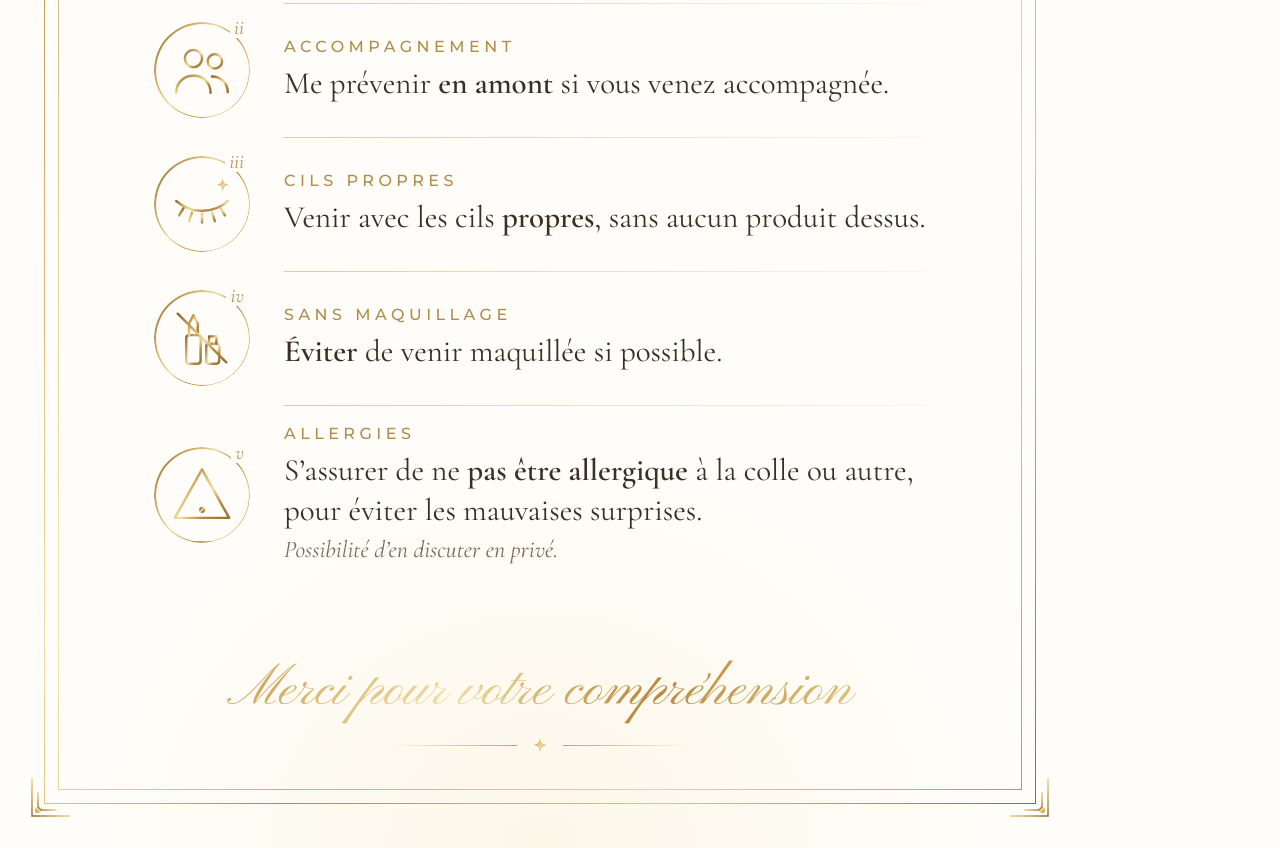
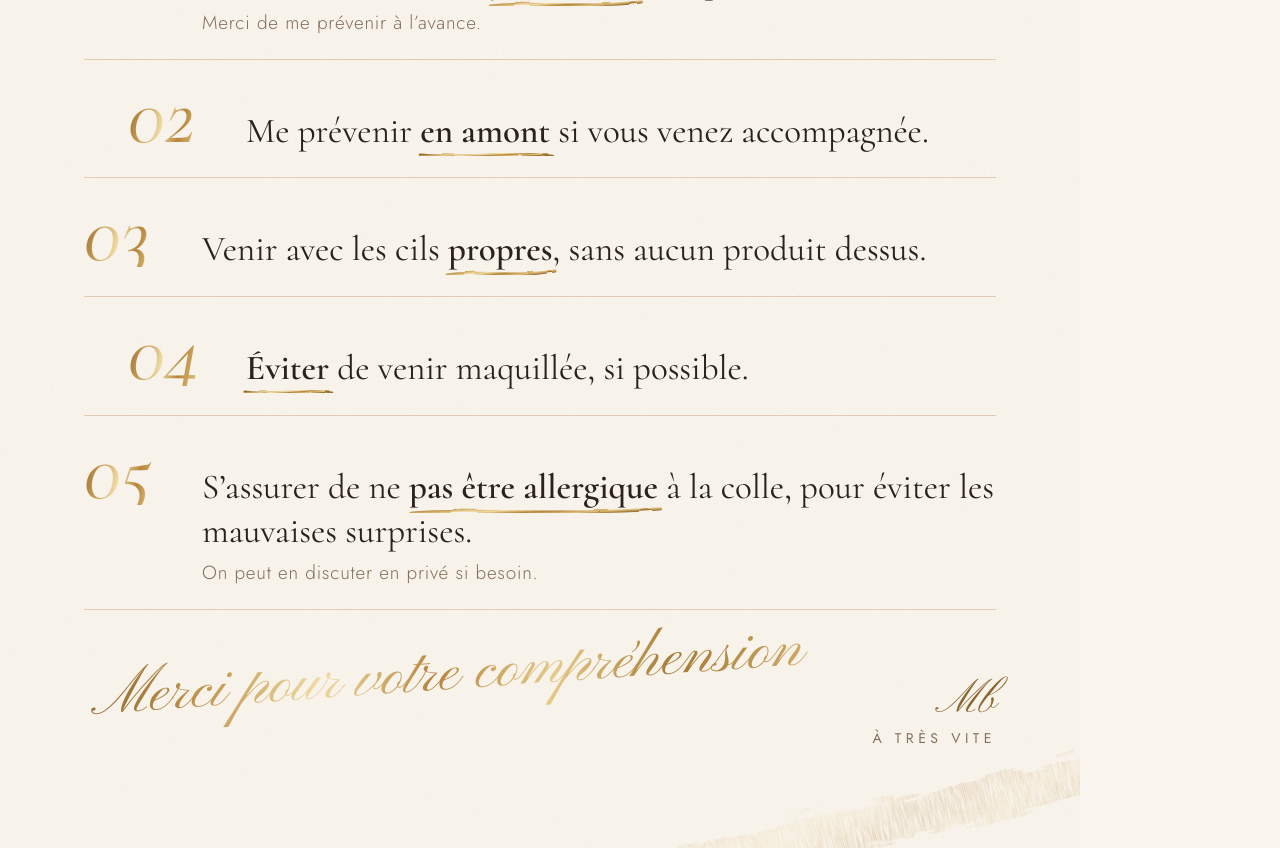
Before and after one commit to cttgkp6rg9-blip/Drop, a plain HTML site: page affiche/conditions.html in a window 1280 px wide. Shown: the part 772-1620 px from the top of the page. Drawn offline with nearby package versions, Linux system fonts and the light colour scheme.

Commit message:
Affiche conditions : DA éditoriale plus naturelle et dynamique
Co-Authored-By: Claude Opus 5.5 <noreply@anthropic.com>
Claude-Session: https://claude.ai/code/session_01KJR1EYEtcL5ZzPzfnF4Kc2

```diff
--- a/affiche/conditions.html
+++ b/affiche/conditions.html
@@ -3,132 +3,108 @@
 <head>
 <meta charset="utf-8">
 <title>MBLashes Conditions</title>
-<link href="https://fonts.googleapis.com/css2?family=Cormorant+Garamond:ital,wght@0,400;0,500;0,600;1,400&family=Pinyon+Script&family=Montserrat:wght@300;400;500&display=swap" rel="stylesheet">
+<link href="https://fonts.googleapis.com/css2?family=Cormorant:ital,wght@0,400;0,500;0,600;1,400;1,500&family=Pinyon+Script&family=Jost:wght@300;400;500&display=swap" rel="stylesheet">
 <style>
   :root{
-    --gold: linear-gradient(120deg,#8c6a2c 0%,#c9a157 22%,#f1dca0 42%,#b88a3e 60%,#e3c681 80%,#94702f 100%);
-    --gold-solid:#b08d4a;
-    --ink:#3b2f24;
-    --muted:#7a6a58;
-    --paper:#fffdf9;
+    --ink:#2b221b; --muted:#85725d; --paper:#fbf7f0; --gold:#b48a45; --gold-d:#8d6930;
+    --foil: linear-gradient(105deg,#8a652a 0%,#c69a52 18%,#f3dfa6 33%,#b9883d 48%,#e9cd8a 64%,#a77c35 80%,#d8b66f 100%);
   }
   *{box-sizing:border-box;margin:0;padding:0}
   html,body{width:1080px;height:1620px;background:var(--paper)}
-  body{font-family:'Cormorant Garamond',serif;color:var(--ink);overflow:hidden}
-  .poster{position:relative;width:1080px;height:1620px;
-    background:
-      radial-gradient(ellipse 70% 40% at 50% 0%, rgba(241,220,160,.22), transparent 70%),
-      radial-gradient(ellipse 60% 35% at 50% 100%, rgba(241,220,160,.18), transparent 70%),
-      var(--paper);}
-  /* frames */
-  .frame{position:absolute;inset:44px;border:1.5px solid transparent;
-    border-image:var(--gold) 1;}
-  .frame.inner{inset:58px;border-width:.75px;opacity:.7}
-  .corner{position:absolute;width:64px;height:64px}
-  .corner svg{width:100%;height:100%}
-  .c1{top:30px;left:30px}.c2{top:30px;right:30px;transform:scaleX(-1)}
-  .c3{bottom:30px;left:30px;transform:scaleY(-1)}.c4{bottom:30px;right:30px;transform:scale(-1)}
+  body{font-family:'Cormorant',serif;color:var(--ink);overflow:hidden}
+  .poster{position:relative;width:1080px;height:1620px;overflow:hidden;background:var(--paper)}
+  .grain{position:absolute;inset:0;pointer-events:none;mix-blend-mode:multiply;opacity:.55;z-index:20}
+  .foil{background:var(--foil);-webkit-background-clip:text;background-clip:text;color:transparent}
 
-  .content{position:absolute;inset:58px;padding:70px 96px 0;display:flex;flex-direction:column;align-items:center}
-  .logo{width:300px;display:block}
-  .wordmark{width:400px;margin-top:22px}
+  .brush{position:absolute;pointer-events:none}
+  .b1{top:250px;left:-120px;width:1000px;transform:rotate(-7deg);opacity:.9}
+  .b2{bottom:-60px;right:-140px;width:760px;transform:rotate(-14deg);opacity:.55}
 
-  .title{margin-top:40px;text-align:center;line-height:1}
-  .title .caps{font-family:'Cormorant Garamond';font-weight:500;font-size:58px;letter-spacing:.32em;padding-left:.32em;
-    background:var(--gold);-webkit-background-clip:text;background-clip:text;color:transparent}
-  .title .script{font-family:'Pinyon Script';font-size:92px;margin-top:-4px;
-    background:var(--gold);-webkit-background-clip:text;background-clip:text;color:transparent;padding:0 20px 14px}
+  header{position:absolute;top:70px;left:90px;right:90px;display:flex;align-items:center;justify-content:space-between;z-index:5}
+  header img{height:92px}
+  header .tag{font-family:'Jost';font-weight:400;font-size:15px;letter-spacing:.34em;color:var(--muted);text-align:right;line-height:1.7}
+  header .tag i{font-family:'Cormorant';font-style:italic;letter-spacing:0;font-size:22px;color:var(--gold-d)}
 
-  .rule{display:flex;align-items:center;gap:16px;width:420px;margin:0 0 18px}
-  .rule::before,.rule::after{content:"";flex:1;height:1px;background:linear-gradient(90deg,transparent,#c9a157)}
-  .rule::after{background:linear-gradient(90deg,#c9a157,transparent)}
-  .star{width:14px;height:14px}
+  .hero{position:absolute;top:205px;left:84px;z-index:5}
+  .hero .big{font-family:'Cormorant';font-weight:500;font-size:168px;line-height:.9;letter-spacing:-.01em;color:var(--ink)}
+  .hero .script{position:absolute;left:330px;top:128px;font-family:'Pinyon Script';font-size:128px;white-space:nowrap;
+    transform:rotate(-6deg);padding:0 30px 30px 10px}
+  .hero .lead{margin-top:150px;max-width:560px;font-size:27px;font-style:italic;color:var(--muted);line-height:1.35}
 
-  ol{list-style:none;width:100%}
-  li{display:grid;grid-template-columns:96px 1fr;align-items:center;gap:34px;padding:19px 0;position:relative}
-  li + li::before{content:"";position:absolute;top:0;left:130px;right:0;height:1px;
-    background:linear-gradient(90deg,rgba(201,161,87,.55),rgba(201,161,87,.08))}
-  .icon{width:96px;height:96px;border-radius:50%;position:relative;display:grid;place-items:center}
-  .icon::before{content:"";position:absolute;inset:0;border-radius:50%;padding:1.5px;background:var(--gold);
-    -webkit-mask:linear-gradient(#000 0 0) content-box,linear-gradient(#000 0 0);-webkit-mask-composite:xor;mask-composite:exclude}
-  .icon svg{width:60px;height:60px}
-  .num{position:absolute;top:-4px;right:2px;line-height:1;background:var(--paper);font-family:'Cormorant Garamond';font-style:italic;
-    font-size:20px;color:var(--gold-solid);padding:0 4px}
-  .txt h3{font-family:'Montserrat';font-weight:500;font-size:16px;letter-spacing:.28em;text-transform:uppercase;color:var(--gold-solid);margin-bottom:8px}
-  .txt p{font-size:31px;line-height:1.28;color:var(--ink)}
-  .txt p b{font-weight:600}
-  .txt small{display:block;font-style:italic;font-size:24px;color:var(--muted);margin-top:4px}
+  ol{position:absolute;top:680px;left:84px;right:84px;list-style:none;z-index:5}
+  li{display:grid;grid-template-columns:118px 1fr;align-items:baseline;padding:22px 0 24px;border-top:1px solid rgba(180,138,69,.35)}
+  li:last-child{border-bottom:1px solid rgba(180,138,69,.35)}
+  .n{font-family:'Cormorant';font-style:italic;font-weight:400;font-size:84px;line-height:.8}
+  .t{font-size:35px;line-height:1.25}
+  .t b{font-weight:600;position:relative;white-space:nowrap}
+  .t b svg{position:absolute;left:-4px;bottom:-9px;width:calc(100% + 8px);height:14px;overflow:visible}
+  .t small{display:block;font-family:'Jost';font-weight:300;font-size:19px;letter-spacing:.04em;color:var(--muted);margin-top:8px}
+  li:nth-child(even){padding-left:44px}
 
-  .footer{position:absolute;left:0;right:0;bottom:96px;text-align:center}
-  .footer .script{font-family:'Pinyon Script';font-size:56px;
-    background:var(--gold);-webkit-background-clip:text;background-clip:text;color:transparent;padding:0 10px 8px}
-  .footer .rule{margin:4px auto 0;width:300px}
+  footer{position:absolute;left:84px;right:84px;bottom:96px;display:flex;align-items:flex-end;justify-content:space-between;z-index:5}
+  footer .merci{font-family:'Pinyon Script';font-size:64px;white-space:nowrap;line-height:1;transform:rotate(-4deg);transform-origin:left bottom;padding:0 10px 20px}
+  footer .sig{text-align:right;white-space:nowrap;font-family:'Jost';font-size:14px;letter-spacing:.32em;color:var(--muted);line-height:2}
+  footer .sig span{font-family:'Pinyon Script';letter-spacing:0;font-size:46px;color:var(--gold-d);display:block;line-height:1}
 </style>
 </head>
 <body>
 <svg width="0" height="0" style="position:absolute">
   <defs>
-    <linearGradient id="g" x1="0" y1="0" x2="1" y2="1">
-      <stop offset="0" stop-color="#8c6a2c"/><stop offset=".35" stop-color="#d9b46a"/>
-      <stop offset=".55" stop-color="#f1dca0"/><stop offset=".75" stop-color="#b88a3e"/><stop offset="1" stop-color="#94702f"/>
+    <linearGradient id="g" x1="0" y1="0" x2="1" y2=".3">
+      <stop offset="0" stop-color="#8a652a"/><stop offset=".25" stop-color="#d1a65c"/><stop offset=".45" stop-color="#f3dfa6"/>
+      <stop offset=".65" stop-color="#b9883d"/><stop offset=".85" stop-color="#e2c27c"/><stop offset="1" stop-color="#9c7433"/>
     </linearGradient>
-    <symbol id="spark" viewBox="0 0 24 24"><path d="M12 0C12.8 8 16 11.2 24 12C16 12.8 12.8 16 12 24C11.2 16 8 12.8 0 12C8 11.2 11.2 8 12 0Z" fill="url(#g)"/></symbol>
+    <filter id="rough" x="-10%" y="-30%" width="120%" height="160%">
+      <feTurbulence type="fractalNoise" baseFrequency=".012 .09" numOctaves="4" seed="7" result="n"/>
+      <feDisplacementMap in="SourceGraphic" in2="n" scale="38" xChannelSelector="R" yChannelSelector="G" result="d"/>
+      <feTurbulence type="fractalNoise" baseFrequency=".9 .04" numOctaves="2" seed="3" result="s"/>
+      <feColorMatrix in="s" type="matrix" values="0 0 0 0 0  0 0 0 0 0  0 0 0 0 0  0 0 0 -2.2 1.55" result="streaks"/>
+      <feComposite in="d" in2="streaks" operator="in"/>
+    </filter>
+    <filter id="pencil"><feTurbulence baseFrequency=".05" numOctaves="2" seed="2"/><feDisplacementMap in="SourceGraphic" scale="3"/></filter>
+    <symbol id="u1" viewBox="0 0 100 14" preserveAspectRatio="none"><path filter="url(#pencil)" d="M2 9 C 30 4, 60 12, 98 5" stroke="url(#g)" stroke-width="3" fill="none" stroke-linecap="round"/></symbol>
+    <symbol id="u2" viewBox="0 0 100 14" preserveAspectRatio="none"><path filter="url(#pencil)" d="M2 7 C 35 11, 65 3, 98 8" stroke="url(#g)" stroke-width="3" fill="none" stroke-linecap="round"/></symbol>
   </defs>
 </svg>
 
 <div class="poster">
-  <div class="frame"></div><div class="frame inner"></div>
-  <!-- corner ornaments -->
-  <template id="corner"><svg viewBox="0 0 64 64" fill="none" stroke="url(#g)" stroke-width="1.4"><path d="M2 40V2h38"/><path d="M8 26V8h18"/><circle cx="8" cy="8" r="3" fill="url(#g)" stroke="none"/></svg></template>
-  <div class="corner c1"></div><div class="corner c2"></div><div class="corner c3"></div><div class="corner c4"></div>
+  <svg class="grain" width="1080" height="1620"><filter id="gr"><feTurbulence type="fractalNoise" baseFrequency=".85" numOctaves="3" stitchTiles="stitch"/><feColorMatrix values="0 0 0 0 .55  0 0 0 0 .47  0 0 0 0 .36  0 0 0 .22 0"/></filter><rect width="100%" height="100%" filter="url(#gr)"/></svg>
 
-  <div class="content">
-    <img class="logo" src="logo-mb.png" alt="MB">
-    <img class="wordmark" src="logo-text.png" alt="MBLashes">
+  <svg class="brush b1" viewBox="0 0 1000 200"><path filter="url(#rough)" fill="url(#g)" opacity=".42"
+    d="M40 120 C 200 70, 420 60, 640 78 S 900 96, 960 88 C 970 112, 940 130, 900 128 C 700 120, 420 118, 230 140 C 140 150, 60 158, 40 120Z"/></svg>
+  <svg class="brush b2" viewBox="0 0 1000 200"><path filter="url(#rough)" fill="url(#g)" opacity=".5"
+    d="M30 110 C 250 60, 520 70, 760 80 S 960 92, 980 100 C 975 128, 900 140, 820 134 C 600 124, 380 130, 180 150 C 90 158, 40 140, 30 110Z"/></svg>
 
-    <div class="title">
-      <div class="caps">CONDITIONS</div>
-      <div class="script">à respecter</div>
-    </div>
-    <div class="rule"><svg class="star"><use href="#spark"/></svg></div>
+  <header>
+    <img src="logo-mb.png" alt="MB">
+    <div class="tag">MBLASHES<br><i>extensions de cils</i></div>
+  </header>
 
-    <ol>
-      <li>
-        <div class="icon"><span class="num">i</span>
-          <svg viewBox="3 3 42 42" fill="none" stroke="url(#g)" stroke-width="1.7" stroke-linecap="round"><circle cx="24" cy="26" r="17"/><path d="M24 15v11l7 5M19 5h10M24 5v4"/></svg></div>
-        <div class="txt"><h3>Ponctualité</h3><p>Retard maximum de <b>30 minutes</b> accepté.<small>Merci de me prévenir à l’avance.</small></p></div>
-      </li>
-      <li>
-        <div class="icon"><span class="num">ii</span>
-          <svg viewBox="3 3 42 42" fill="none" stroke="url(#g)" stroke-width="1.7" stroke-linecap="round"><circle cx="18" cy="16" r="6"/><path d="M6 40c0-7 5-12 12-12s12 5 12 12"/><circle cx="33" cy="18" r="5"/><path d="M31 28.5c6 0 11 4.5 11 11"/></svg></div>
-        <div class="txt"><h3>Accompagnement</h3><p>Me prévenir <b>en amont</b> si vous venez accompagnée.</p></div>
-      </li>
-      <li>
-        <div class="icon"><span class="num">iii</span>
-          <svg viewBox="3 3 42 42" fill="none" stroke="url(#g)" stroke-width="1.7" stroke-linecap="round"><path d="M6 22c10 9 26 9 36 0"/><path d="M11 27l-3 5M17 30l-2 6M24 31v6M31 30l2 6M37 27l3 5"/><use href="#spark" x="34" y="6" width="9" height="9" stroke="none"/></svg></div>
-        <div class="txt"><h3>Cils propres</h3><p>Venir avec les cils <b>propres</b>, sans aucun produit dessus.</p></div>
-      </li>
-      <li>
-        <div class="icon"><span class="num">iv</span>
-          <svg viewBox="3 3 42 42" fill="none" stroke="url(#g)" stroke-width="1.7" stroke-linecap="round" stroke-linejoin="round"><rect x="13" y="22" width="10" height="20" rx="2"/><path d="M15 22v-8l3-6 3 6v8"/><rect x="27" y="28" width="9" height="14" rx="2"/><path d="M29 28v-5h5v5"/><path d="M7 7l34 34"/></svg></div>
-        <div class="txt"><h3>Sans maquillage</h3><p><b>Éviter</b> de venir maquillée si possible.</p></div>
-      </li>
-      <li>
-        <div class="icon"><span class="num">v</span>
-          <svg viewBox="3 3 42 42" fill="none" stroke="url(#g)" stroke-width="1.7" stroke-linecap="round" stroke-linejoin="round"><path d="M24 6l19 34H5z"/><path d="M24 19v10"/><circle cx="24" cy="34.5" r="1.2" fill="url(#g)"/></svg></div>
-        <div class="txt"><h3>Allergies</h3><p>S’assurer de ne <b>pas être allergique</b> à la colle ou autre, pour éviter les mauvaises surprises.<small>Possibilité d’en discuter en privé.</small></p></div>
-      </li>
-    </ol>
-  </div>
+  <section class="hero">
+    <div class="big">Conditions</div>
+    <div class="script foil">à respecter</div>
+    <p class="lead">Quelques petites règles pour que votre rendez-vous se passe en toute sérénité, et que vos cils soient parfaits.</p>
+  </section>
 
-  <div class="footer">
-    <div class="script">Merci pour votre compréhension</div>
-    <div class="rule"><svg class="star"><use href="#spark"/></svg></div>
-  </div>
+  <ol>
+    <li><span class="n foil">01</span>
+      <p class="t">Retard maximum de <b>30 minutes<svg><use href="#u1"/></svg></b> accepté.
+      <small>Merci de me prévenir à l’avance.</small></p></li>
+    <li><span class="n foil">02</span>
+      <p class="t">Me prévenir <b>en amont<svg><use href="#u2"/></svg></b> si vous venez accompagnée.</p></li>
+    <li><span class="n foil">03</span>
+      <p class="t">Venir avec les cils <b>propres<svg><use href="#u1"/></svg></b>, sans aucun produit dessus.</p></li>
+    <li><span class="n foil">04</span>
+      <p class="t"><b>Éviter<svg><use href="#u2"/></svg></b> de venir maquillée, si possible.</p></li>
+    <li><span class="n foil">05</span>
+      <p class="t">S’assurer de ne <b>pas être allergique<svg><use href="#u1"/></svg></b> à la colle, pour éviter les mauvaises surprises.
+      <small>On peut en discuter en privé si besoin.</small></p></li>
+  </ol>
+
+  <footer>
+    <div class="merci foil">Merci pour votre compréhension</div>
+    <div class="sig"><span>Mb</span>À TRÈS VITE</div>
+  </footer>
 </div>
-<script>
-  const t=document.getElementById('corner');
-  document.querySelectorAll('.corner').forEach(c=>c.appendChild(t.content.cloneNode(true)));
-</script>
 </body>
 </html>
```
Also changed, not shown: affiche/MBLashes-conditions.jpg, 1 other file.
